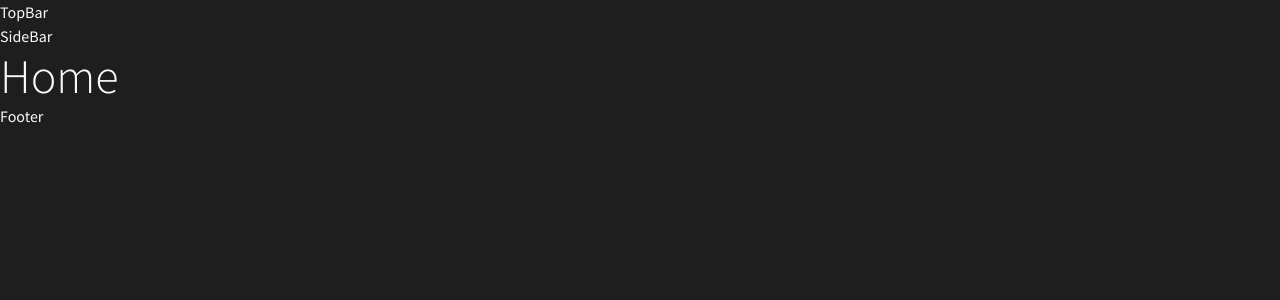
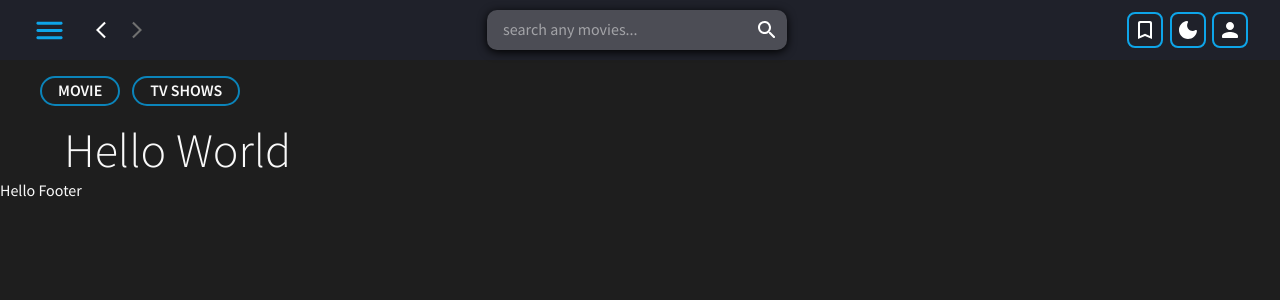
Before and after one commit to lucas-dash/Movie-Finder, a React (Vite) app: page / in a window 1280 px wide. Shown: the top 300 px of the page. Built offline with nearby package versions, Linux system fonts and the light colour scheme.

Commit message:
styling topbar

```diff
--- a/src/App.jsx
+++ b/src/App.jsx
@@ -11,10 +11,9 @@ import { selectTheme, useTheme } from './features/theme';
 
 const App = () => {
   const colorMode = useSelector(selectTheme);
-  const theme = useTheme('dark');
+  const theme = useTheme(colorMode);
 
   return (
-    <div className="">
     <ThemeProvider theme={theme}>
       <CssBaseline />
       <Routes>
@@ -46,10 +45,13 @@ const App = () => {
           <Route path="user">
           <Route index element={<User />} />
         </Route> */}
+          {/*
+        <Route path='*'>
+          <Route index element={<Error />} />
+        </Route> */}
         </Route>
       </Routes>
     </ThemeProvider>
-    </div>
   );
 };
 export default App;
--- /dev/null
+++ b/src/api/movieApi.js
@@ -0,0 +1 @@
+// RTK Query
--- a/src/components/Home.jsx
+++ b/src/components/Home.jsx
@@ -1,10 +1,47 @@
-import { Box, Typography } from '@mui/material';
+import { Stack, Box, Button, Typography, Container } from '@mui/material';
 
 const Home = () => {
   return (
-    <Box>
-      <Typography variant="h1">Home</Typography>
-    </Box>
+    <>
+      <Stack direction={'row'} spacing={1.5} my={2} mx={5}>
+        {/* filter or link */}
+        <Button
+          // color="secondary"
+          aria-label="Show Movie"
+          sx={{
+            border: '2px solid',
+            borderColor: 'secondary.dark',
+            borderRadius: 50,
+            px: 2,
+            py: 0,
+          }}
+        >
+          <Typography variant="h6" color={'text.primary'} fontWeight={600}>
+            Movie
+          </Typography>
+        </Button>
+        <Button
+          aria-label="show Tv Shows"
+          sx={{
+            border: '2px solid',
+            borderColor: 'secondary.dark',
+            borderRadius: 50,
+            px: 2,
+            py: 0,
+          }}
+        >
+          <Typography variant="h6" color={'text.primary'} fontWeight={600}>
+            Tv Shows
+          </Typography>
+        </Button>
+      </Stack>
+
+      <Container maxWidth="lg">
+        <Box></Box>
+
+        <Typography variant="h1">Hello World</Typography>
+      </Container>
+    </>
   );
 };
 export default Home;
--- a/src/features/theme.js
+++ b/src/features/theme.js
@@ -46,7 +46,7 @@ export const themeSettings = (mode) => {
               dark: '#151515',
             },
             background: {
-              default: '#F8FEF5',
+              default: '#F8F8F8',
             },
             text: {
               primary: '#16181E',
--- a/src/index.css
+++ b/src/index.css
@@ -10,10 +10,10 @@ body,
   font-family: 'Source Sans Pro', sans-serif;
 }
 
-.app {
+/* .app {
   display: flex;
   position: relative;
-}
+} */
 
 ::-webkit-scrollbar-track {
   background-color: #e0e0e0;
--- a/src/layout/Footer.jsx
+++ b/src/layout/Footer.jsx
@@ -1,4 +1,13 @@
+import { Box, Typography } from '@mui/material';
+
 const Footer = () => {
-  return <div>Footer</div>;
+  return (
+    <Box
+      component={'footer'}
+      sx={{ position: 'relative', bottom: 0, left: 0, right: 0 }}
+    >
+      <Typography variant="body1">Hello Footer</Typography>
+    </Box>
+  );
 };
 export default Footer;
--- a/src/layout/Layout.jsx
+++ b/src/layout/Layout.jsx
@@ -1,4 +1,3 @@
-import { Box } from '@mui/material';
 // rrd
 import { Outlet } from 'react-router-dom';
 // layers cmp
@@ -10,7 +9,7 @@ const Layout = () => {
   return (
     <>
       <TopBar />
-      <SideBar />
+      {/* <SideBar /> */}
       <main>
         <Outlet />
       </main>
--- a/src/layout/TopBar.jsx
+++ b/src/layout/TopBar.jsx
@@ -1,4 +1,183 @@
+// MUI
+import {
+  Box,
+  IconButton,
+  InputBase,
+  Stack,
+  Tooltip,
+  Typography,
+} from '@mui/material';
+import ArrowBackIosNewIcon from '@mui/icons-material/ArrowBackIosNew';
+import ArrowForwardIosIcon from '@mui/icons-material/ArrowForwardIos';
+import MenuRoundedIcon from '@mui/icons-material/MenuRounded';
+import SearchRoundedIcon from '@mui/icons-material/SearchRounded';
+import WbSunnyRoundedIcon from '@mui/icons-material/WbSunnyRounded';
+import DarkModeRoundedIcon from '@mui/icons-material/DarkModeRounded';
+import PersonRoundedIcon from '@mui/icons-material/PersonRounded';
+import BookmarkBorderRoundedIcon from '@mui/icons-material/BookmarkBorderRounded';
+import useMediaQuery from '@mui/material/useMediaQuery';
+// features
+import { useDispatch, useSelector } from 'react-redux';
+import { selectTheme } from '../features/theme';
+import { toggleTheme } from '../features/theme';
+// rrd
+import { Link } from 'react-router-dom';
+
 const TopBar = () => {
-  return <div>TopBar</div>;
+  const colorMode = useSelector(selectTheme);
+  const dispatch = useDispatch();
+
+  const changeColorTheme = () => {
+    dispatch(toggleTheme());
+  };
+
+  const matches = useMediaQuery('(max-width:632px)');
+
+  // navigate
+
+  // search component
+
+  return (
+    <Box
+      position="static"
+      component={'header'}
+      backgroundColor={'primary.main'}
+      px={{ xs: 0.5, sm: 3 }}
+      py={0.5}
+    >
+      <Stack
+        direction={'row'}
+        alignItems={'center'}
+        justifyContent={'space-between'}
+        gap={1}
+      >
+        <Box display={'flex'} alignItems={'center'} gap={1}>
+          <Tooltip title="Menu">
+            <IconButton
+              aria-label="show menu"
+              onClick={() => {}}
+              sx={{ color: 'secondary.main' }}
+            >
+              <MenuRoundedIcon fontSize="large" />
+            </IconButton>
+          </Tooltip>
+          {/* <Typography
+            variant="h5"
+            component={'h6'}
+            sx={{ fontWeight: 600, mx: 2 }}
+          >
+            Movie Finder
+          </Typography> */}
+          <Box sx={{ display: { xs: matches ? 'none' : 'block' } }}>
+            <Tooltip title="Go Back">
+              <IconButton
+                size="10"
+                aria-label="Go back"
+                onClick={() => {}}
+                sx={{
+                  '&:hover':
+                    colorMode === 'dark'
+                      ? { color: '#fff' }
+                      : { color: '#000' },
+                }}
+              >
+                <ArrowBackIosNewIcon fontSize="small" />
+              </IconButton>
+            </Tooltip>
+
+            <Tooltip title="Go Forward">
+              <IconButton
+                aria-label="Go forward"
+                onClick={() => {}}
+                sx={{
+                  color: 'darkAccent.light',
+                  '&:hover':
+                    colorMode === 'dark'
+                      ? { color: '#fff' }
+                      : { color: '#000' },
+                }}
+              >
+                <ArrowForwardIosIcon fontSize="small" />
+              </IconButton>
+            </Tooltip>
+          </Box>
+        </Box>
+
+        <Box
+          display={'flex'}
+          borderRadius={'10px'}
+          width={300}
+          sx={{
+            backgroundColor: 'primary.light',
+            boxShadow: '0px 2px 10px #000',
+          }}
+        >
+          <InputBase
+            sx={{
+              flex: 1,
+              ml: 2,
+            }}
+            placeholder="search any movies..."
+          />
+          <IconButton aria-label="search movies" type="button" sx={{ p: 1 }}>
+            <SearchRoundedIcon />
+          </IconButton>
+        </Box>
+
+        <Stack direction={'row'} spacing={0.8} p={1}>
+          <Link to="/watchlist">
+            <Tooltip title="Watch List">
+              <IconButton
+                aria-label="Watch List"
+                onClick={() => {}}
+                sx={{
+                  border: '2px solid',
+                  borderColor: 'secondary.main',
+                  borderRadius: 2,
+                  p: 0.5,
+                }}
+              >
+                <BookmarkBorderRoundedIcon />
+              </IconButton>
+            </Tooltip>
+          </Link>
+
+          <Tooltip title="Toggle color mode">
+            <IconButton
+              aria-label="switch color mode"
+              onClick={changeColorTheme}
+              sx={{
+                border: '2px solid',
+                borderColor: 'secondary.main',
+                borderRadius: 2,
+                p: 0.5,
+              }}
+            >
+              {colorMode === 'dark' ? (
+                <DarkModeRoundedIcon />
+              ) : (
+                <WbSunnyRoundedIcon />
+              )}
+            </IconButton>
+          </Tooltip>
+
+          <Tooltip title="Account">
+            <IconButton
+              aria-label="Account"
+              onClick={() => {}}
+              sx={{
+                border: '2px solid',
+                borderColor: 'secondary.main',
+                borderRadius: 2,
+                p: 0.5,
+              }}
+            >
+              <PersonRoundedIcon />
+            </IconButton>
+          </Tooltip>
+        </Stack>
+      </Stack>
+    </Box>
+  );
 };
 export default TopBar;
```
Lines whose indentation alone changed are shown as unchanged.
